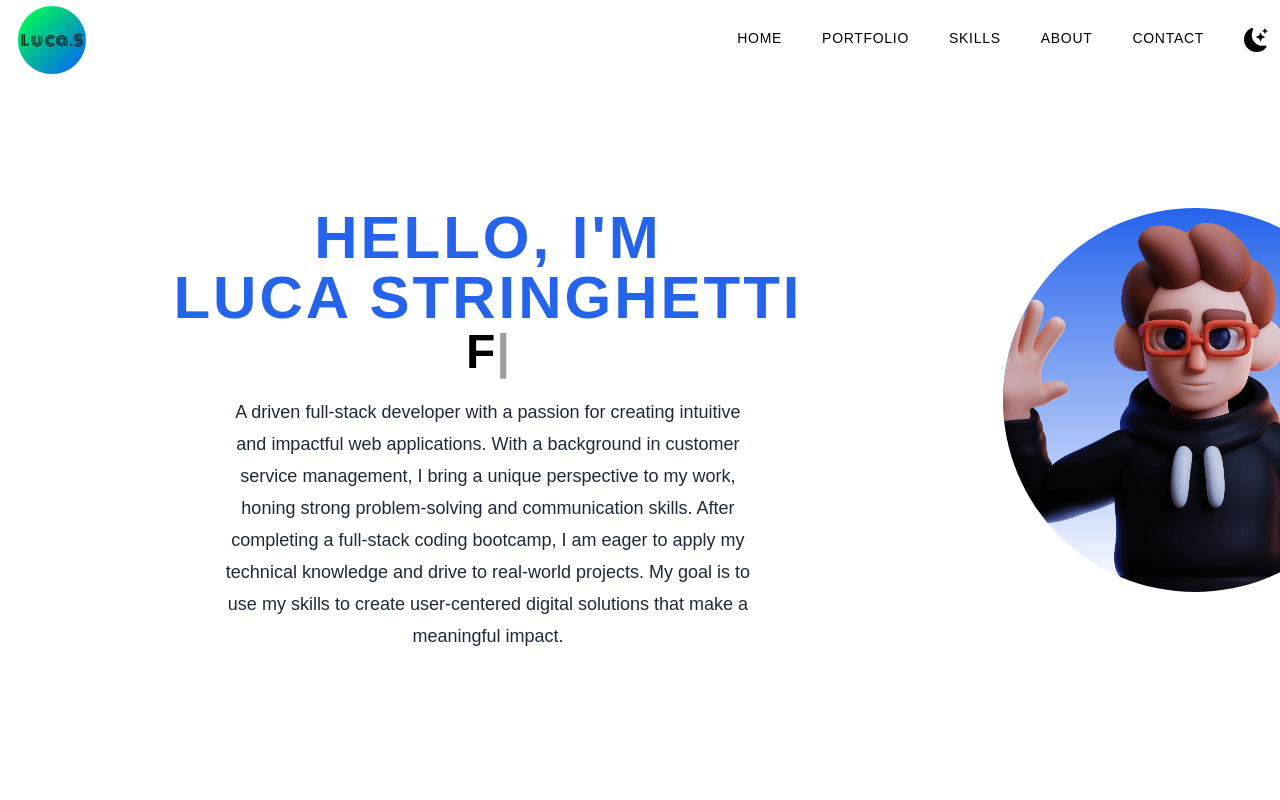
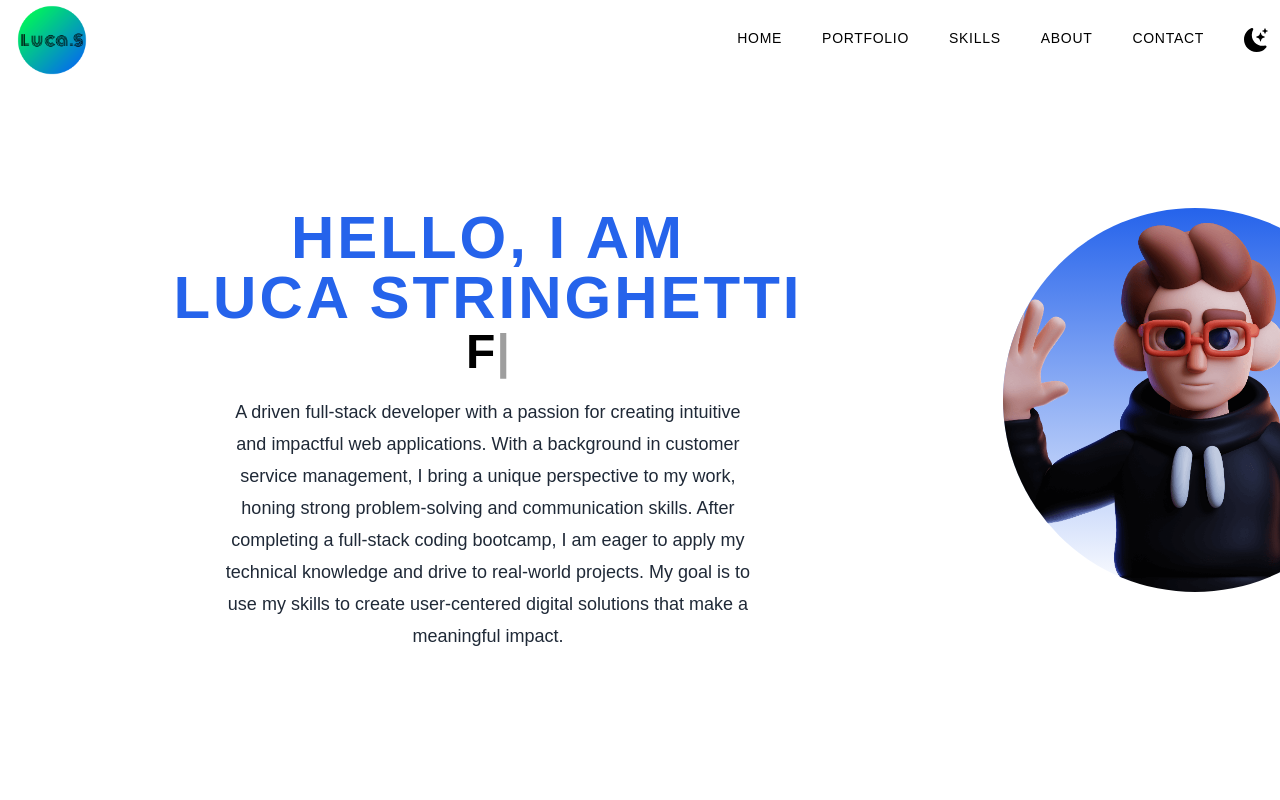
Before and after one commit to Quantumminded/my-portfolio, a Next.js app: page / in a window 1280 px wide. Shown: the top 800 px of the page. Built offline with nearby package versions, Linux system fonts and the light colour scheme.

Commit message:
correcting typo in landing component

```diff
--- a/components/Landing.jsx
+++ b/components/Landing.jsx
@@ -19,7 +19,7 @@ const Landing = () => {
             animate={{ opacity: 1, x: 0 }}
             transition={{ type: "spring", duration: 2.5, }}
           >
-            <p className="">Hello, I'm</p>
+            <p className="">Hello, I am</p>
           </motion.div>
           <motion.div
             initial={{ opacity: 0, x: "-100vh" }}
```
